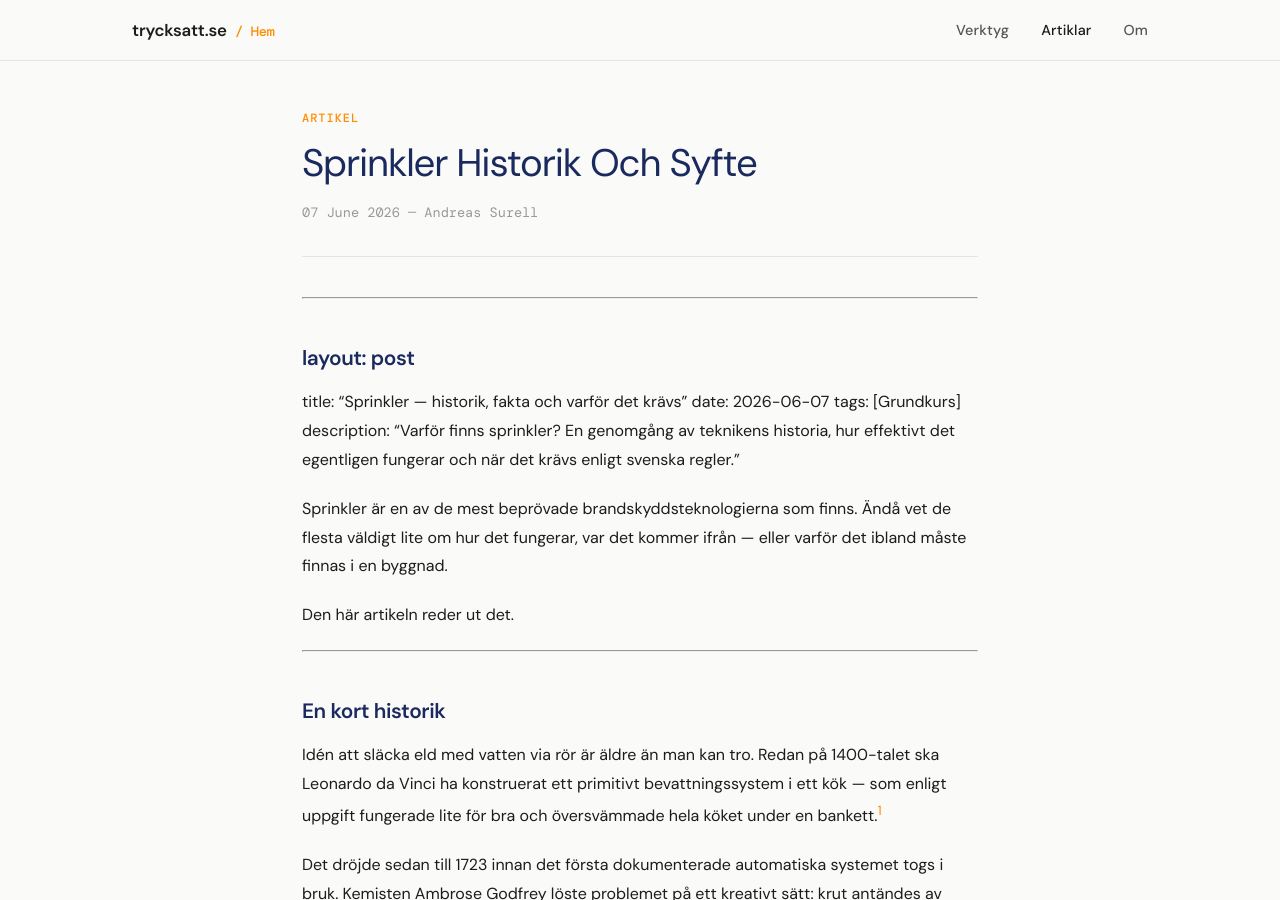
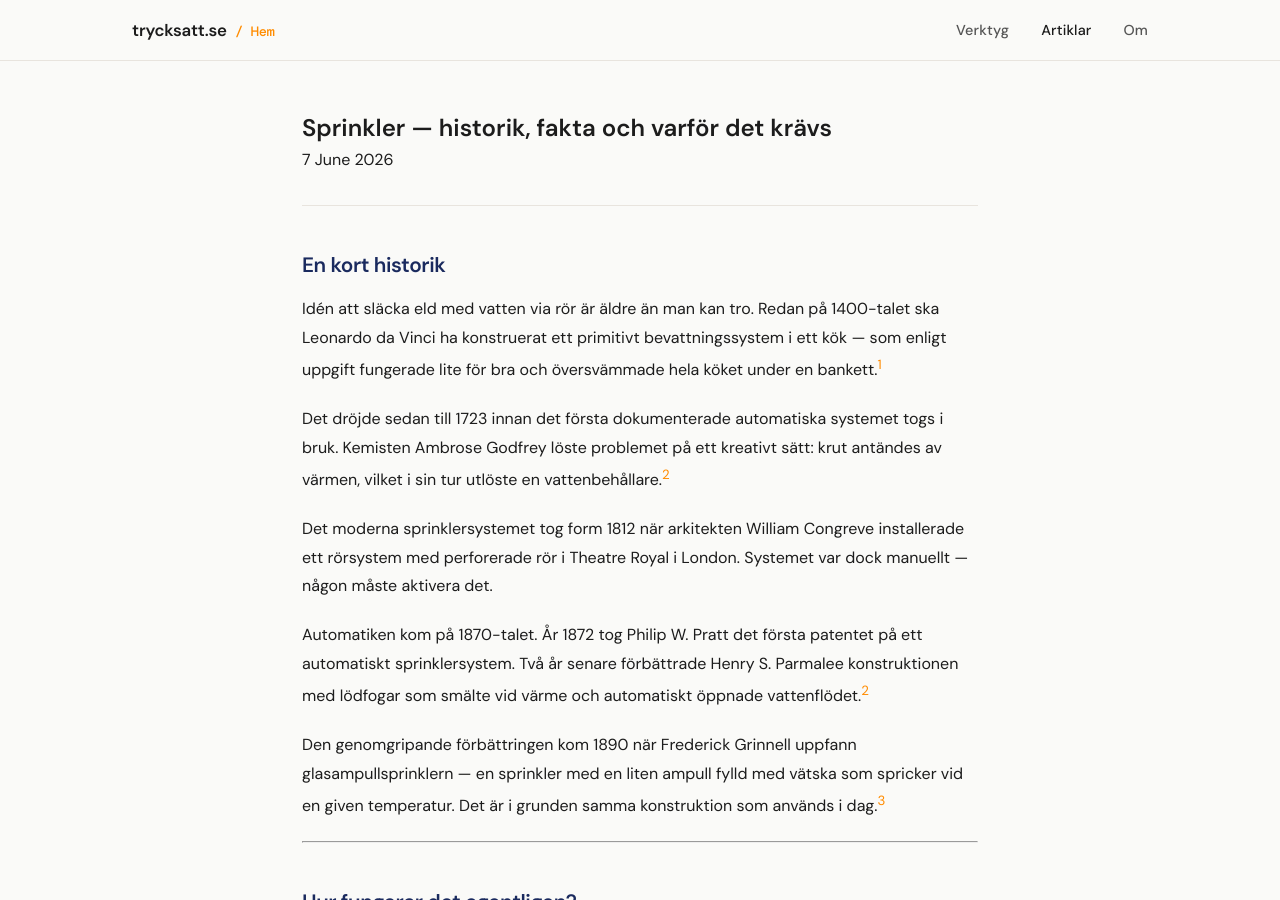
Before and after one commit to SurealSwede/trycksatt.se, a Jekyll site: the page built from _posts/2026-06-07-sprinkler-historik-och-syfte.md, in a window 1280 px wide and 900 px high. Built offline with Jekyll 4.4.1, drawn with Linux system fonts in a browser that asks for light colours.

Commit message:
Update 2026-06-07-sprinkler-historik-och-syfte.md

```diff
--- a/_posts/2026-06-07-sprinkler-historik-och-syfte.md
+++ b/_posts/2026-06-07-sprinkler-historik-och-syfte.md
@@ -1,16 +1,10 @@
------
-
-## layout: post
-title: “Sprinkler — historik, fakta och varför det krävs”
+---
+layout: post
+title: "Sprinkler — historik, fakta och varför det krävs"
 date: 2026-06-07
 tags: [Grundkurs]
-description: “Varför finns sprinkler? En genomgång av teknikens historia, hur effektivt det egentligen fungerar och när det krävs enligt svenska regler.”
-
-Sprinkler är en av de mest beprövade brandskyddsteknologierna som finns. Ändå vet de flesta väldigt lite om hur det fungerar, var det kommer ifrån — eller varför det ibland måste finnas i en byggnad.
-
-Den här artikeln reder ut det.
-
------
+description: "Varför finns sprinkler? En genomgång av teknikens historia, hur effektivt det egentligen fungerar och när det krävs enligt svenska regler."
+---
 
 ## En kort historik
 
```
